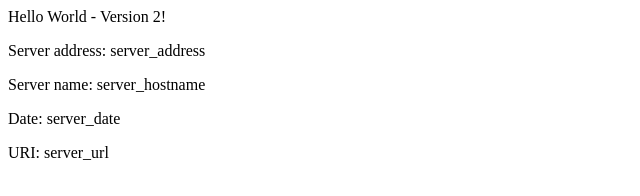
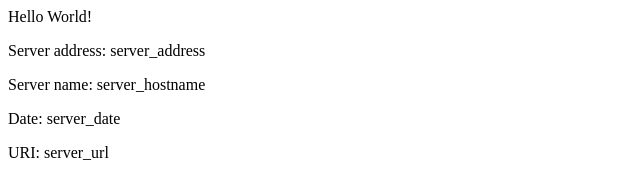
Before and after one commit to 7ore/eks-example, a plain HTML site: page src/index.html in a window 1280 px wide. Shown: the full height of the page, 0-640 px from the left. Drawn offline with Linux system fonts and the light colour scheme.

Commit message:
Revert "v2 Updating home page"
This reverts commit 8a5a06d4307a601ee2f49006d8f7e526ba1d3eee.

```diff
--- a/src/index.html
+++ b/src/index.html
@@ -1,8 +1,8 @@
 <head>
-<title>Hello World V 2</title>
+<title>Hello World</title>
 </head>
 <div class="info">
-<h>Hello World - Version 2!</h>
+<h>Hello World!</h>
 <p><span>Server&nbsp;address:</span> <span>server_address</span></p>
 <p><span>Server&nbsp;name:</span> <span>server_hostname</span></p>
 <p class="smaller"><span>Date:</span> <span>server_date</span></p>
```
